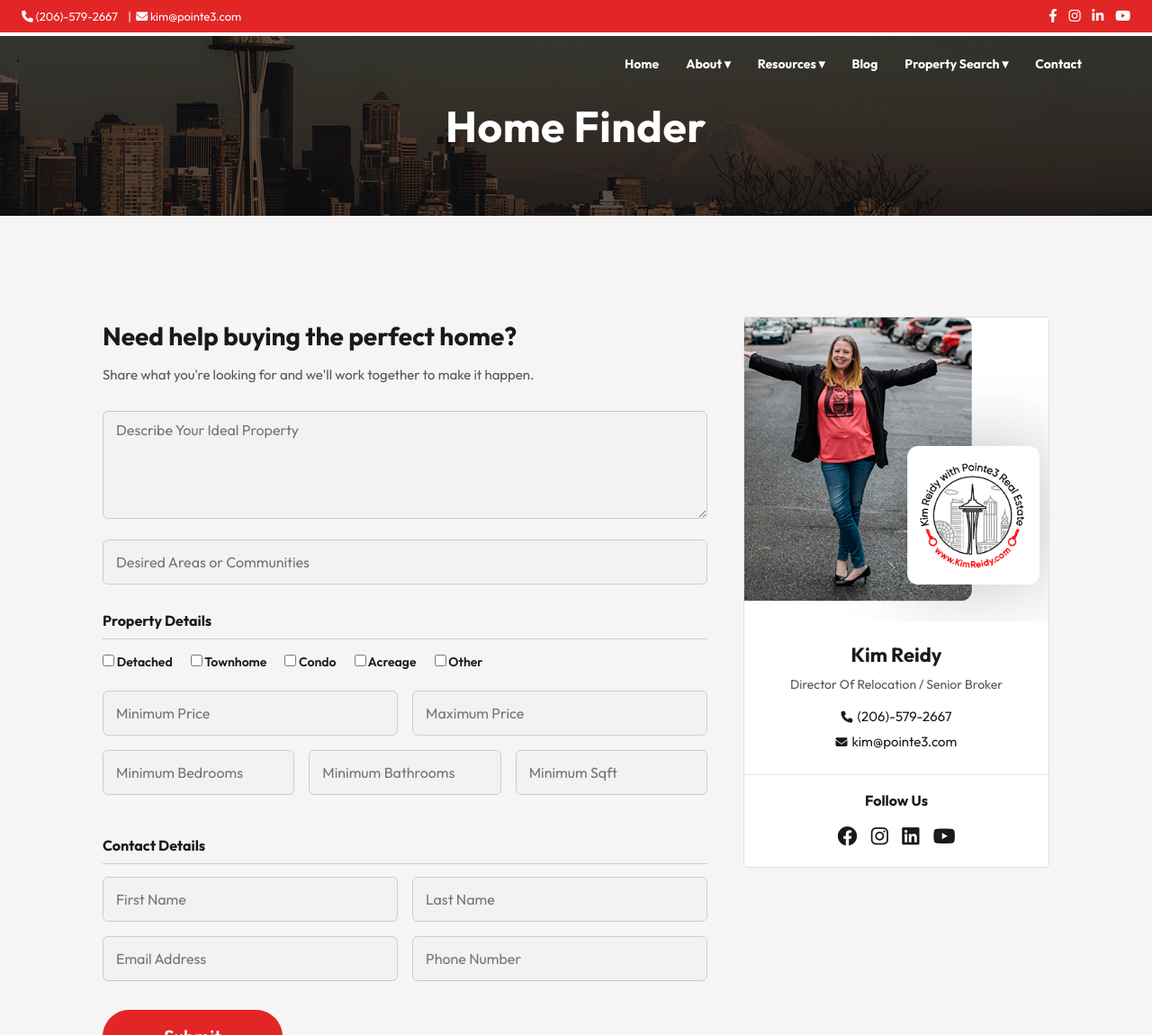
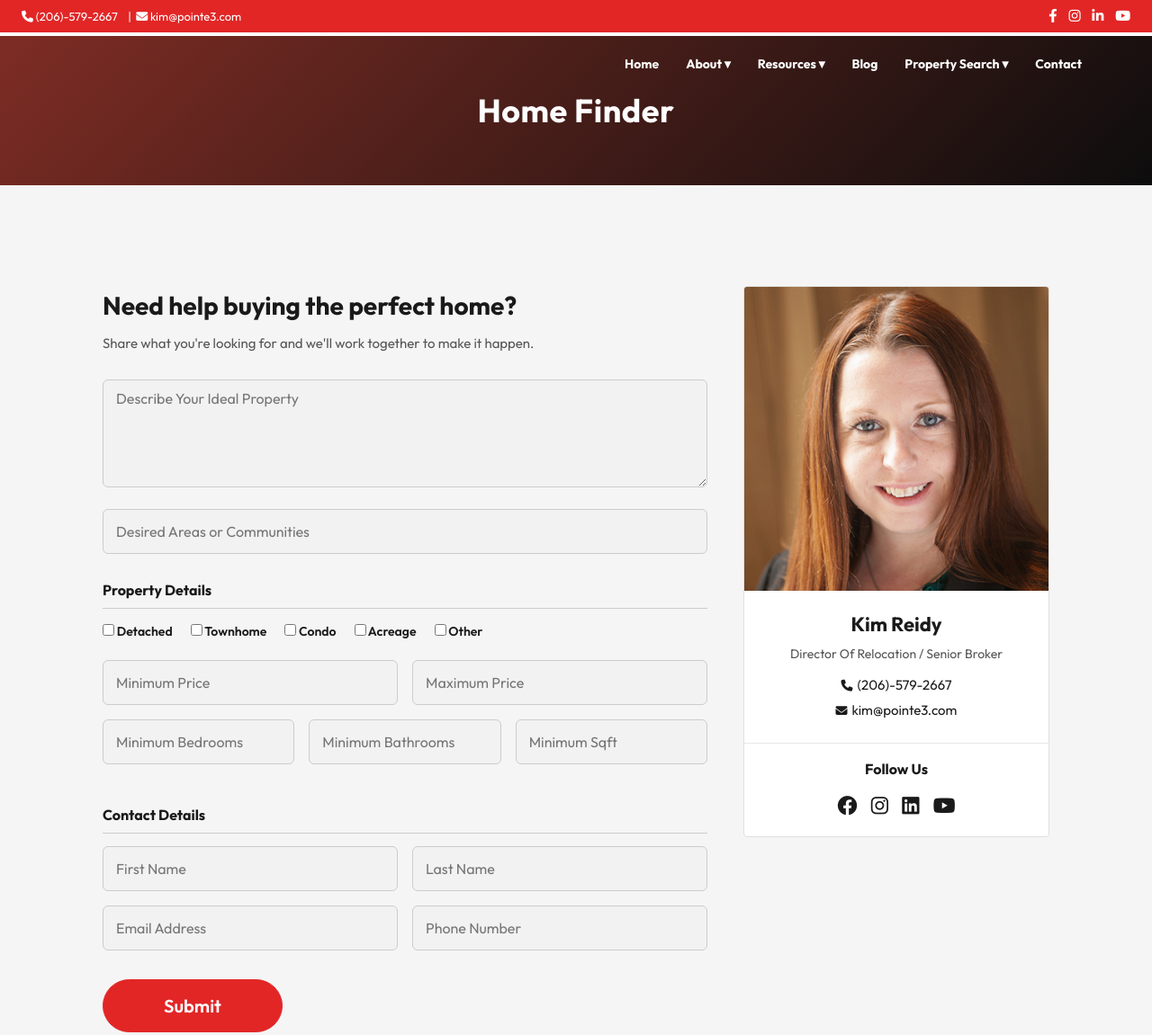
Before and after one commit to chiringuito/kimsrealestatesite, a website: page home-finder.html in a window 1280 px wide. Shown: the top 1151 px of the page at 90% size. Drawn offline with Linux system fonts and the light colour scheme.

Commit message:
Update home-finder form with reCAPTCHA and image source

```diff
--- a/home-finder.html
+++ b/home-finder.html
@@ -9,9 +9,6 @@
   <link rel="stylesheet" href="https://cdnjs.cloudflare.com/ajax/libs/font-awesome/6.4.0/css/all.min.css" />
   <link rel="stylesheet" href="/style.css" />
   <style>
-    .page-hero { background:url('images/seattle-banner.jpg') center/cover no-repeat; position:relative; min-height:200px; display:flex; align-items:center; justify-content:center; }
-    .page-hero::before { content:''; position:absolute; inset:0; background:rgba(0,0,0,.65); }
-    .page-hero h1 { position:relative; z-index:1; color:#fff; font-size:48px; font-weight:700; text-align:center; }
     .finder-page-wrap { display:grid; grid-template-columns:1fr 340px; gap:40px; align-items:start; max-width:1100px; margin:0 auto; padding:48px 24px; }
     .finder-intro h2 { font-size:28px; font-weight:700; margin-bottom:8px; color:var(--black); }
     .finder-intro p  { color:var(--gray-text); font-size:15px; margin-bottom:28px; }
@@ -59,7 +56,7 @@
           <h2>Need help buying the perfect home?</h2>
           <p>Share what you're looking for and we'll work together to make it happen.</p>
         </div>
-        <form method="POST" data-netlify="true" netlify-honeypot="bot-field" name="home-finder" id="finderForm" onsubmit="handleSubmit(event,'finderForm')">
+        <form method="POST" data-netlify="true" netlify-honeypot="bot-field" data-netlify-recaptcha="true" name="home-finder" id="finderForm" onsubmit="handleSubmit(event,'finderForm')">
           <input type="hidden" name="form-name" value="home-finder" />
           <input type="hidden" name="bot-field" />
           <div class="form-group">
@@ -96,6 +93,7 @@
             <div class="form-group"><input type="email" name="email" placeholder="Email Address" required /></div>
             <div class="form-group"><input type="tel" name="phone" placeholder="Phone Number" /></div>
           </div>
+          <div data-netlify-recaptcha="true"></div>
           <button type="submit" class="btn-submit">Submit</button>
           <div class="form-success" id="finderForm-success">Thanks! Kim will set up your custom search and be in touch soon.</div>
         </form>
@@ -103,7 +101,7 @@
 
       <!-- KIM SIDEBAR -->
       <div class="kim-sidebar-card">
-        <img src="images/kim-headshot-about.png" alt="Kim Reidy" class="kim-photo" />
+        <img src="images/kimreidy.jpg" alt="Kim Reidy" class="kim-photo" />
         <div class="kim-sidebar-info">
           <h3>Kim Reidy</h3>
           <p>Director Of Relocation / Senior Broker</p>
```
